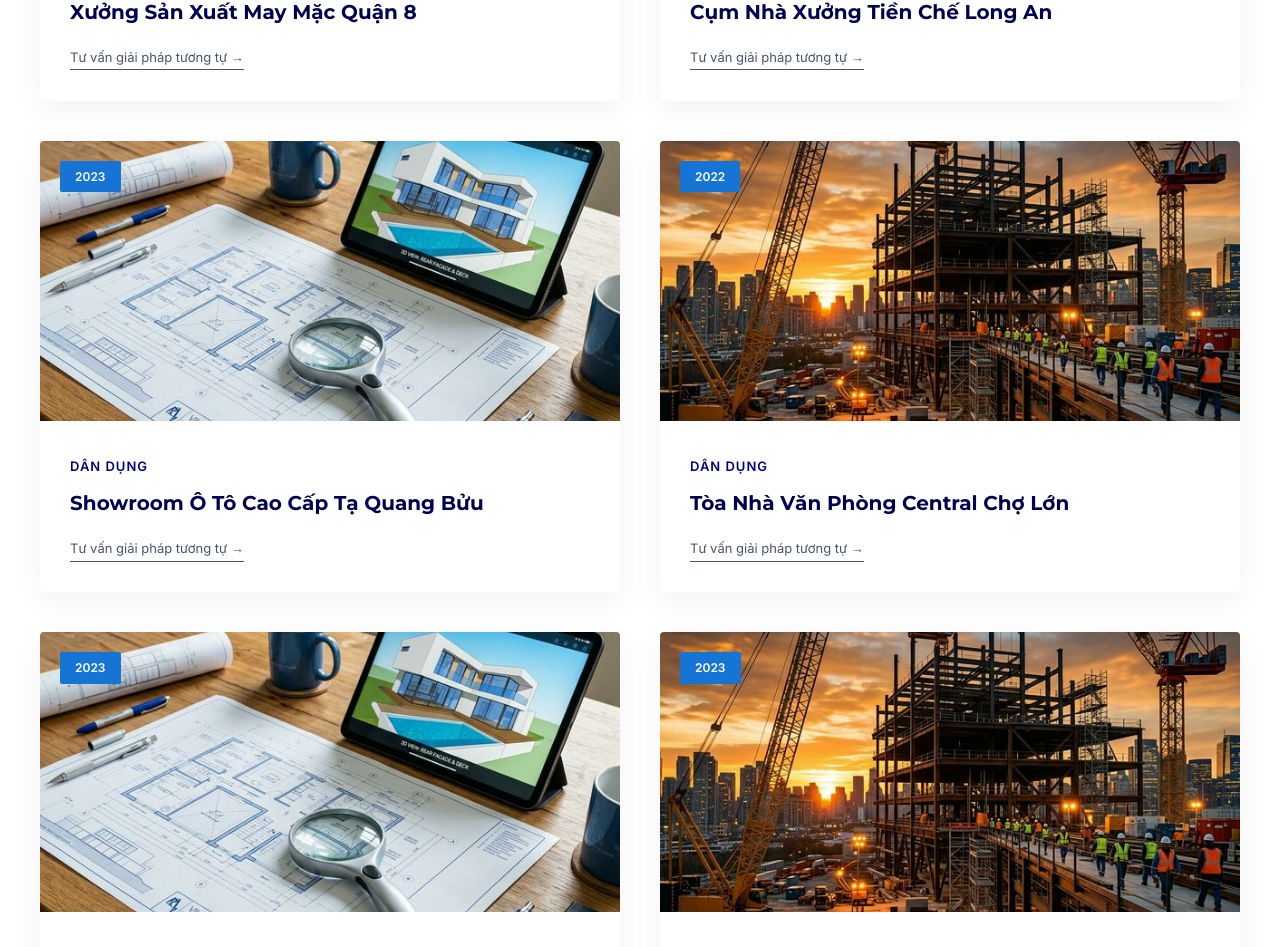
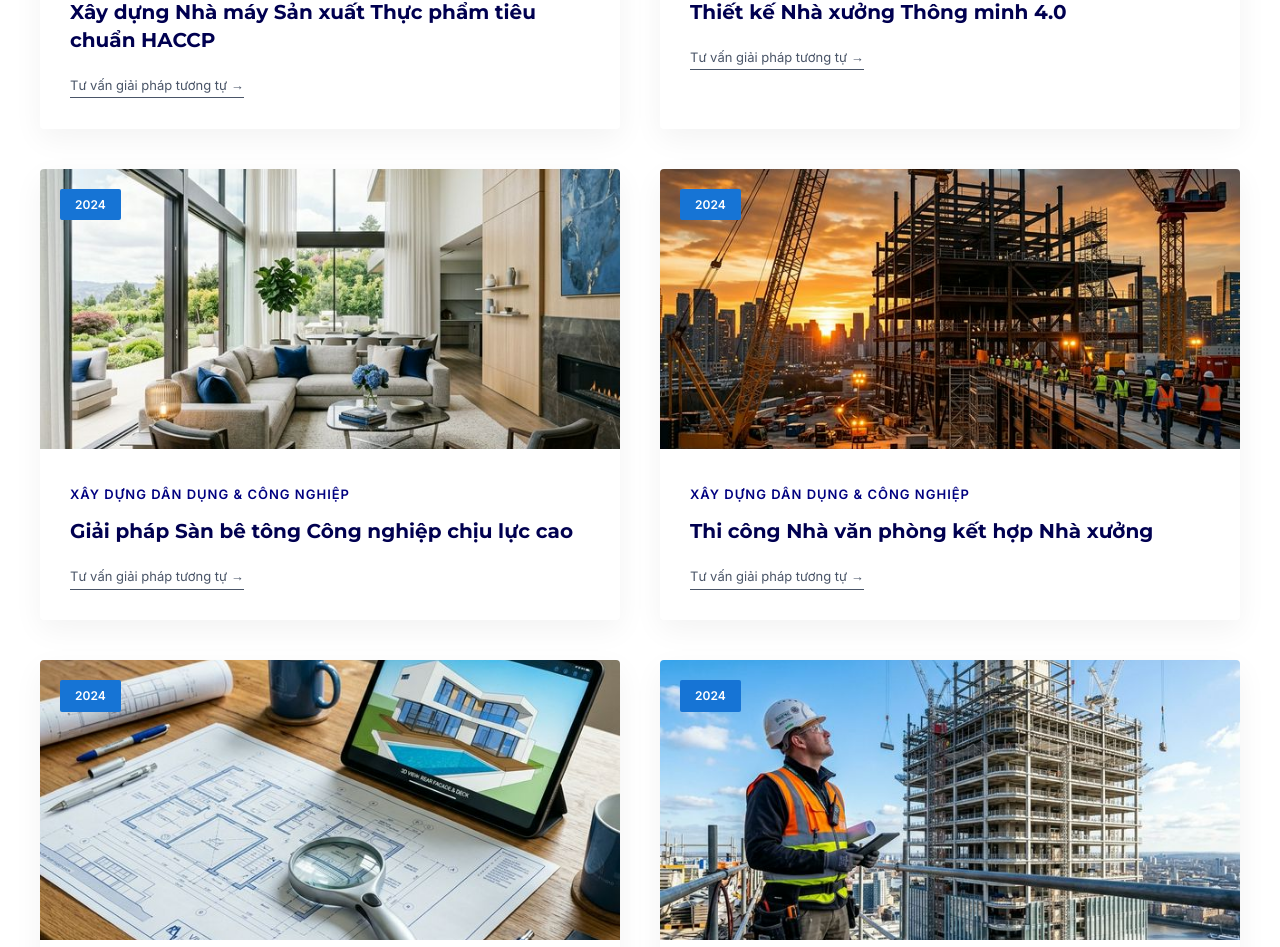
Before and after one commit to anhphuong86/webcongty, a Next.js app: page /du-an in a window 1280 px wide. Shown: the part 1129-2076 px from the top of the page. Built offline with nearby package versions, Linux system fonts and the light colour scheme.

Commit message:
V16 Data Sync: Async projects page and final 404 verification

```diff
--- a/src/app/du-an/page.tsx
+++ b/src/app/du-an/page.tsx
@@ -1,79 +1,59 @@
 import Image from "next/image";
 import Link from "next/link";
+import fs from 'fs';
+import path from 'path';
 import styles from "./projects.module.css";
 
-export default function ProjectsPage() {
-    const projects = [
+export const dynamic = 'force-dynamic';
+
+export default async function ProjectsPage() {
+    const postsFilePath = path.join(process.cwd(), 'src', 'data', 'posts.json');
+    let dynamicPosts = [];
+
+    try {
+        const fileContent = fs.readFileSync(postsFilePath, 'utf8');
+        dynamicPosts = JSON.parse(fileContent);
+    } catch (error) {
+        console.error('Failed to read dynamic posts:', error);
+    }
+
+    const staticProjects = [
         // Nhóm 1: Xây dựng Dân dụng & Công nghiệp
-        { id: 1, name: "Nhà Máy Thực Phẩm Masan (HACCP)", category: "Công nghiệp", image: "/service1.png", year: "2023" },
-        { id: 2, name: "Kho Lạnh Logistics Tân Tạo", category: "Công nghiệp", image: "/hero.png", year: "2022" },
-        { id: 3, name: "Xưởng Sản Xuất May Mặc Quận 8", category: "Công nghiệp", image: "/service1.png", year: "2023" },
-        { id: 4, name: "Cụm Nhà Xưởng Tiền Chế Long An", category: "Công nghiệp", image: "/hero.png", year: "2024" },
-        { id: 5, name: "Showroom Ô Tô Cao Cấp Tạ Quang Bửu", category: "Dân dụng", image: "/service1.png", year: "2023" },
-        { id: 6, name: "Tòa Nhà Văn Phòng Central Chợ Lớn", category: "Dân dụng", image: "/hero.png", year: "2022" },
-        { id: 7, name: "Chung Cư Cao Tầng Phường Chánh Hưng", category: "Dân dụng", image: "/service1.png", year: "2023" },
-        { id: 8, name: "Nhà Xưởng Thông Minh 4.0 - VSIP", category: "Công nghiệp", image: "/hero.png", year: "2023" },
-        { id: 9, name: "Biệt Thự Song Lập Bình Chánh", category: "Dân dụng", image: "/service1.png", year: "2022" },
-        { id: 10, name: "Khu Phức Hợp Thương Mại Quận 10", category: "Dân dụng", image: "/hero.png", year: "2023" },
+        { id: 's1', name: "Nhà Máy Thực Phẩm Masan (HACCP)", category: "Công nghiệp", image: "/service1.png", year: "2023" },
+        { id: 's2', name: "Kho Lạnh Logistics Tân Tạo", category: "Công nghiệp", image: "/hero.png", year: "2022" },
+        { id: 's3', name: "Xưởng Sản Xuất May Mặc Quận 8", category: "Công nghiệp", image: "/service1.png", year: "2023" },
+        { id: 's4', name: "Cụm Nhà Xưởng Tiền Chế Long An", category: "Công nghiệp", image: "/hero.png", year: "2024" },
+        { id: 's5', name: "Showroom Ô Tô Cao Cấp Tạ Quang Bửu", category: "Dân dụng", image: "/service1.png", year: "2023" },
+        { id: 's6', name: "Tòa Nhà Văn Phòng Central Chợ Lớn", category: "Dân dụng", image: "/hero.png", year: "2022" },
+        { id: 's7', name: "Chung Cư Cao Tầng Phường Chánh Hưng", category: "Dân dụng", image: "/service1.png", year: "2023" },
+        { id: 's8', name: "Nhà Xưởng Thông Minh 4.0 - VSIP", category: "Công nghiệp", image: "/hero.png", year: "2023" },
+        { id: 's9', name: "Biệt Thự Song Lập Bình Chánh", category: "Dân dụng", image: "/service1.png", year: "2022" },
+        { id: 's10', name: "Khu Phức Hộp Thương Mại Quận 10", category: "Dân dụng", image: "/hero.png", year: "2023" },
 
         // Nhóm 2: Điện & Năng lượng Tái tạo
-        { id: 11, name: "Được Áp Mái Năng Lượng Mặt Trời 1MWp", category: "Năng lượng", image: "/service2.png", year: "2024" },
-        { id: 12, name: "Điện Mặt Trời Mái Nhà Xưởng CP", category: "Năng lượng", image: "/service2.png", year: "2023" },
-        { id: 13, name: "Hệ Thống Pin Lưu Trữ Hybrid Gia Đình", category: "Năng lượng", image: "/service2.png", year: "2024" },
-        { id: 14, name: "Trạm Biến Áp 110kV KCN Hiệp Phước", category: "Hệ thống Điện", image: "/service2.png", year: "2023" },
-        { id: 15, name: "Điện Mặt Trời Mái Kính Văn Phòng", category: "Năng lượng", image: "/service2.png", year: "2022" },
-        { id: 16, name: "Hệ Thống Đèn Đường Solar Quận 8", category: "Năng lượng", image: "/service2.png", year: "2023" },
-        { id: 17, name: "Trạm Sạc Nhanh Xe Điện VinFast", category: "Hệ thống Điện", image: "/service2.png", year: "2024" },
-        { id: 18, name: "Hợp Tác PPA Điện Mặt Trời 500kWp", category: "Năng lượng", image: "/service2.png", year: "2023" },
-        { id: 19, name: "Hệ Thống Tủ Điện Phân Phối Tòa Nhà", category: "Hệ thống Điện", image: "/service2.png", year: "2022" },
-        { id: 20, name: "Nâng Cấp Trạm Hạ Thế Phường 5", category: "Hệ thống Điện", image: "/service2.png", year: "2023" },
+        { id: 's11', name: "Được Áp Mái Năng Lượng Mặt Trời 1MWp", category: "Năng lượng", image: "/service2.png", year: "2024" },
+        { id: 's12', name: "Điện Mặt Trời Mái Nhà Xưởng CP", category: "Năng lượng", image: "/service2.png", year: "2023" },
+        { id: 's13', name: "Hệ Thống Pin Lưu Trữ Hybrid Gia Đình", category: "Năng lượng", image: "/service2.png", year: "2024" },
+        { id: 's14', name: "Trạm Biến Áp 110kV KCN Hiệp Phước", category: "Hệ thống Điện", image: "/service2.png", year: "2023" },
+        { id: 's15', name: "Điện Mặt Trời Mái Kính Văn Phòng", category: "Năng lượng", image: "/service2.png", year: "2022" },
+        { id: 's16', name: "Hệ Thống Đèn Đường Solar Quận 8", category: "Năng lượng", image: "/service2.png", year: "2023" },
+        { id: 's17', name: "Trạm Sạc Nhanh Xe Điện VinFast", category: "Hệ thống Điện", image: "/service2.png", year: "2024" },
+        { id: 's18', name: "Hợp Tác PPA Điện Mặt Trời 500kWp", category: "Năng lượng", image: "/service2.png", year: "2023" },
+        { id: 's19', name: "Hệ Thống Tủ Điện Phân Phối Tòa Nhà", category: "Hệ thống Điện", image: "/service2.png", year: "2022" },
+        { id: 's20', name: "Nâng Cấp Trạm Hạ Thế Phường 5", category: "Hệ thống Điện", image: "/service2.png", year: "2023" }
+    ];
 
-        // Nhóm 3: Nhập khẩu & Phân phối Thiết bị (Priority)
-        { id: 21, name: "Hệ Thống Tủ Đông Siêu Thị Co.op Mart", category: "Thiết bị", image: "/service1.png", year: "2024" },
-        { id: 22, name: "Bếp Ăn Công Nghiệp Trường Quốc Tế", category: "Bếp Công Nghiệp", image: "/service1.png", year: "2023" },
-        { id: 23, name: "Tủ Mát Trưng bày WinMart+", category: "Thiết bị", image: "/service1.png", year: "2024" },
-        { id: 24, name: "Hệ Thống Tủ Lạnh Y Tế BV Chợ Rẫy", category: "Điện Lạnh", image: "/service1.png", year: "2023" },
-        { id: 25, name: "Thiết Bị Bếp Khách Sạn 5 Sao Quận 1", category: "Bếp Công Nghiệp", image: "/service1.png", year: "2022" },
-        { id: 26, name: "Kho Lạnh Bảo Quản Thủy Sản", category: "Điện Lạnh", image: "/service1.png", year: "2023" },
-        { id: 27, name: "Lắp Đặt Quầy Kệ Siêu Thị Mega Market", category: "Thiết bị", image: "/service1.png", year: "2023" },
-        { id: 28, name: "Hệ Thống Máy Làm Đá Viên Cao Cấp", category: "Thiết bị", image: "/service1.png", year: "2024" },
-        { id: 29, name: "Bàn Đông/Mát Inox Bếp Nhà Hàng", category: "Bếp Công Nghiệp", image: "/service1.png", year: "2023" },
-        { id: 30, name: "Hệ Thống Tủ Trưng Bày Bánh GS25", category: "Thiết bị", image: "/service1.png", year: "2023" },
+    // Convert dynamic posts to project format
+    const dynamicProjects = dynamicPosts.map((p: any) => ({
+        id: p.id,
+        name: p.title,
+        category: p.category || "Dự án mới",
+        image: p.image || "/hero.png",
+        year: p.date?.split('/')[2] || "2024"
+    }));
 
-        // Nhóm 4, 5, 6
-        { id: 31, name: "Hệ Thống Thoát Nước Mưa Quận 8", category: "Thủy lợi", image: "/service3.png", year: "2023" },
-        { id: 32, name: "Cấp Nước Sinh Hoạt Cần Giuộc", category: "Thủy lợi", image: "/service3.png", year: "2022" },
-        { id: 33, name: "Điều Hòa VRV Trụ Sở Ngân Hàng", category: "Điều hòa", image: "/service3.png", year: "2023" },
-        { id: 34, name: "Xử Lý Nước Thải KCN Bình Chánh", category: "Môi trường", image: "/service3.png", year: "2024" },
-        { id: 35, name: "Trạm Bơm Tiêu Úng Phường Chánh Hưng", category: "Thủy lợi", image: "/service3.png", year: "2023" },
-        { id: 36, name: "Điều Hòa Công Nghiệp Nhà Máy Dệt", category: "Điều hòa", image: "/service3.png", year: "2023" },
-        { id: 37, name: "Thông Gió Trung Tâm Tòa Nhà AB", category: "Điều hòa", image: "/service3.png", year: "2022" },
-        { id: 38, name: "Lọc Nước Tổng Khu Dân Cư Mới", category: "Thủy lợi", image: "/service3.png", year: "2023" },
-        { id: 39, name: "Chống Ngập Triều Cường Ven Sông", category: "Thủy lợi", image: "/service3.png", year: "2024" },
-        { id: 40, name: "Hệ Thống HVAC Khách Sạn Seaside", category: "Điều hòa", image: "/service3.png", year: "2023" },
-
-        { id: 41, name: "Cầu Vượt Giao Thông Tạ Quang Bửu", category: "Giao thông", image: "/hero.png", year: "2023" },
-        { id: 42, name: "Kè Chống Sạt Lở Sông Chợ Lớn", category: "Thủy lợi", image: "/hero.png", year: "2022" },
-        { id: 43, name: "Đường Nhựa Nội Bộ KCN Tân Kim", category: "Giao thông", image: "/hero.png", year: "2023" },
-        { id: 44, name: "Nâng Cấp Quốc Lộ 50 (Phân Đoạn)", category: "Giao thông", image: "/hero.png", year: "2024" },
-        { id: 45, name: "Hệ Thống Đèn Tín Hiệu Giao Thông", category: "Giao thông", image: "/hero.png", year: "2023" },
-        { id: 46, name: "Cầu Kênh Ngang Quận 8", category: "Giao thông", image: "/hero.png", year: "2023" },
-        { id: 47, name: "Cống Kiểm Soát Triều Quy Mô Lớn", category: "Thủy lợi", image: "/hero.png", year: "2022" },
-        { id: 48, name: "Đường Ven Sông Cần Giuộc", category: "Giao thông", image: "/hero.png", year: "2023" },
-        { id: 49, name: "Trạm Thu Phí Tự Động ETC", category: "Giao thông", image: "/hero.png", year: "2024" },
-        { id: 50, name: "Hệ Thống Cấp Nước PCCC Khu Dân Cư", category: "Hạ tầng", image: "/hero.png", year: "2023" },
-
-        { id: 51, name: "Cho Thuê Máy Khoan Cọc Nhồi Bauer", category: "Thiết bị", image: "/service1.png", year: "2023" },
-        { id: 52, name: "Tư Vấn Thiết Kế BIM Toà Nhà Sun", category: "Dịch vụ", image: "/service1.png", year: "2022" },
-        { id: 53, name: "Môi Giới Đất Công Nghiệp Đồng Nai", category: "Dịch vụ", image: "/service1.png", year: "2023" },
-        { id: 54, name: "Phân Phối Gạch Ốp Lát Tây Ban Nha", category: "Thương mại", image: "/service1.png", year: "2024" },
-        { id: 55, name: "Kiểm Định Kết Cấu Nhà Xưởng Coca", category: "Dịch vụ", image: "/service1.png", year: "2023" },
-        { id: 56, name: "Nâng Cấp Hệ Thống Điện Nước Resort", category: "Dịch vụ", image: "/service1.png", year: "2023" },
-        { id: 57, name: "Tư Vấn Pháp Lý Hoàn Công Nhà Xưởng", category: "Dịch vụ", image: "/service1.png", year: "2024" },
-        { id: 58, name: "Cung Cấp Cáp Điện Trung Thế CADIVI", category: "Thương mại", image: "/service1.png", year: "2023" },
-        { id: 59, name: "Thiết Kế Kiến Trúc Biệt Thự Phố", category: "Dịch vụ", image: "/service1.png", year: "2022" },
-        { id: 60, name: "Bảo Trì Trạm Biến Áp Định Kỳ", category: "Dịch vụ", image: "/service1.png", year: "2023" }
-    ];
+    // Combine all
+    const allProjects = [...dynamicProjects, ...staticProjects];
 
     return (
         <div className="section-padding">
@@ -81,11 +61,11 @@ export default function ProjectsPage() {
                 <div className="text-center mb-60 fade-in">
                     <h1 className={styles.pageTitle}>Hồ Sơ Năng Lực Dự Án</h1>
                     <div className={styles.titleLine}></div>
-                    <p className={styles.pageSubtitle}>Xây Lắp Chợ Lớn tự hào đồng hành cùng 60+ dự án tiêu biểu trải rộng trên tất cả các mảng kinh doanh chiến lược.</p>
+                    <p className={styles.pageSubtitle}>Xây Lắp Chợ Lớn tự hào đồng hành cùng {allProjects.length}+ dự án tiêu biểu trải rộng trên tất cả các mảng kinh doanh chiến lược.</p>
                 </div>
 
                 <div className={styles.projectsGrid}>
-                    {projects.map((project) => (
+                    {allProjects.map((project: any) => (
                         <div key={project.id} className={`${styles.projectCard} fade-in`}>
                             <div className={styles.imageContainer}>
                                 <Image src={project.image} alt={project.name} fill style={{ objectFit: 'cover' }} />
@@ -101,8 +81,8 @@ export default function ProjectsPage() {
                 </div>
 
                 <div className="text-center mt-100 fade-in">
-                    <h2 className={styles.ctaTitle}>Bạn cần đối tác thi công uy tín cho dự án sắp tới?</h2>
-                    <Link href="/lien-he" className="btn btn-primary">Gửi yêu cầu hợp tác ngay</Link>
+                    <h2 style={{ fontSize: '32px', color: 'var(--primary-dark)', marginBottom: '30px', fontWeight: '800' }}>Bạn cần đối tác thi công uy tín cho dự án sắp tới?</h2>
+                    <Link href="/lien-he" className="btn btn-primary" style={{ padding: '18px 45px' }}>Gửi yêu cầu hợp tác ngay</Link>
                 </div>
             </div>
         </div>
```
